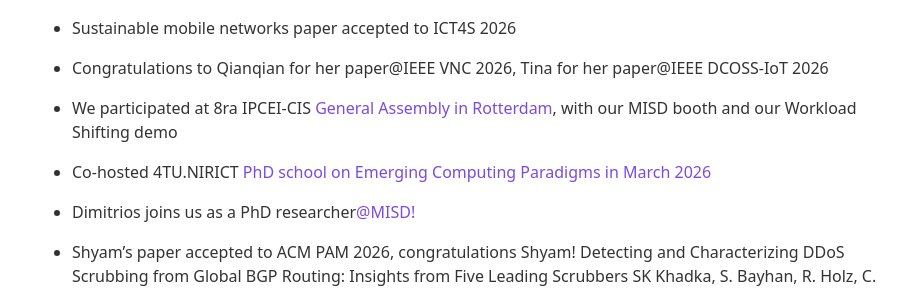
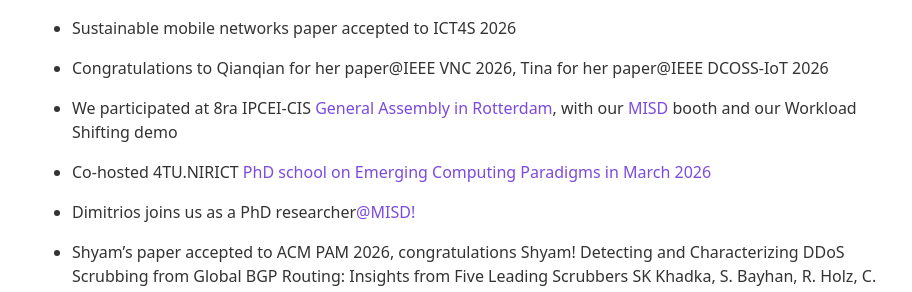
Before and after one commit to suzanbayhan/suzanbayhan.github.io, a Jekyll site: the page built from index.md, in a window 1280 px wide. Shown: the part 432-724 px from the top of the page, without its empty margins (178-1090 px from the left). Built offline with Jekyll 4.4.1, drawn with Linux system fonts in a browser that asks for light colours; some of the changed lines change nothing that is shown.

```diff
--- a/index.md
+++ b/index.md
@@ -14,9 +14,9 @@
 
 - Congratulations to Qianqian for her paper@IEEE VNC 2026, Tina for her paper@IEEE DCOSS-IoT 2026
 
-- We participated at 8ra IPCEI-CIS <a href="https://www.8ra.com/wp-content/uploads/8ra_Summit-202603190873-photo-SjoerdvdHucht-2-1156x707.jpg" target="_blank">General Assembly in Rotterdam</a>, with our MISD booth and our Workload Shifting demo
+- We participated at 8ra IPCEI-CIS <a href="https://www.8ra.com/wp-content/uploads/8ra_Summit-202603190873-photo-SjoerdvdHucht-2-1156x707.jpg" target="_blank">General Assembly in Rotterdam</a>, with our <a href="https://www.utwente.nl/en/misd/" target="_blank">MISD</a> booth and our Workload Shifting demo
 
-- Co-hosted 4TU.NIRICT <a href="https://www.4tu.nl/nirict/news/Recap 4TU.NIRICT PhD School on Emerging Computing Paradigms 17 March 2026/" target="_blank">PhD school on Emerging Computing Paradigms<a> in March 2026
+- Co-hosted 4TU.NIRICT <a href="https://www.4tu.nl/nirict" target="_blank">PhD school on Emerging Computing Paradigms<a> in March 2026
 
 - Dimitrios joins us as a PhD researcher<a href="https://www.utwente.nl/en/misd/" target="_blank">@MISD!</a>
 
```
